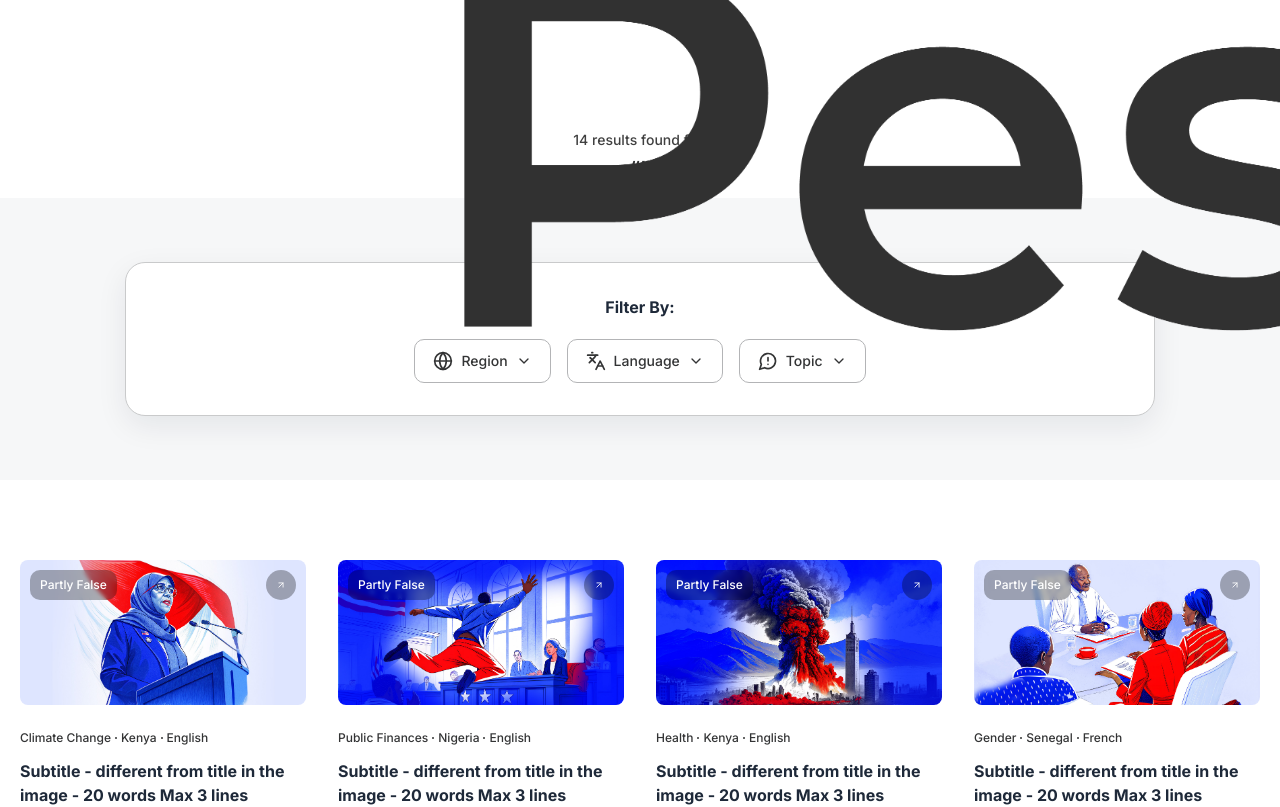
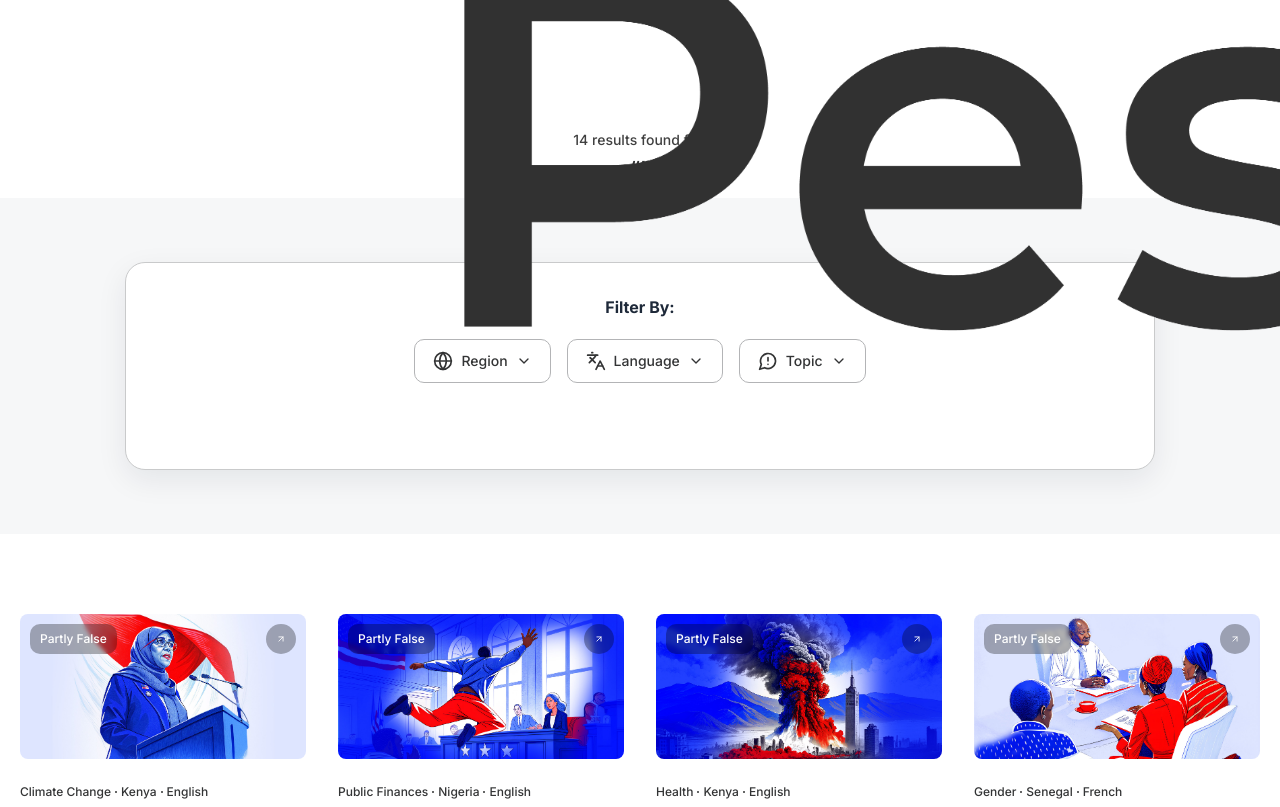
Before and after one commit to CodeForAfrica/pesacheck-ui, a Next.js app: page /search in a window 1280 px wide. Shown: the top 807 px of the page. Built offline with nearby package versions, Linux system fonts and the light colour scheme.

Commit message:
Fix visual "jump" when applying filters

```diff
--- a/components/fact-checks/FilterBar.tsx
+++ b/components/fact-checks/FilterBar.tsx
@@ -199,8 +199,14 @@ export function FilterBar({
         ))}
       </div>
 
+      {/*
+        Always render this row so its height is reserved up-front: selecting the
+        first filter then reveals chips/actions in place instead of growing the
+        card and shoving the listing down (`min-h` holds one row's worth of space).
+      */}
+      <div className="mt-5 flex min-h-[34px] flex-wrap items-center justify-center gap-3">
         {chips.length > 0 && (
-        <div className="mt-5 flex flex-wrap items-center justify-center gap-3">
+          <>
             {chips.map((chip) => {
               const label = filterLabel(chip.dimension, chip.value);
               return (
@@ -237,8 +243,9 @@ export function FilterBar({
               <Close />
               Clear Filters
             </button>
+          </>
+        )}
       </div>
-      )}
     </div>
   );
 }
```
Lines whose indentation alone changed are shown as unchanged.
